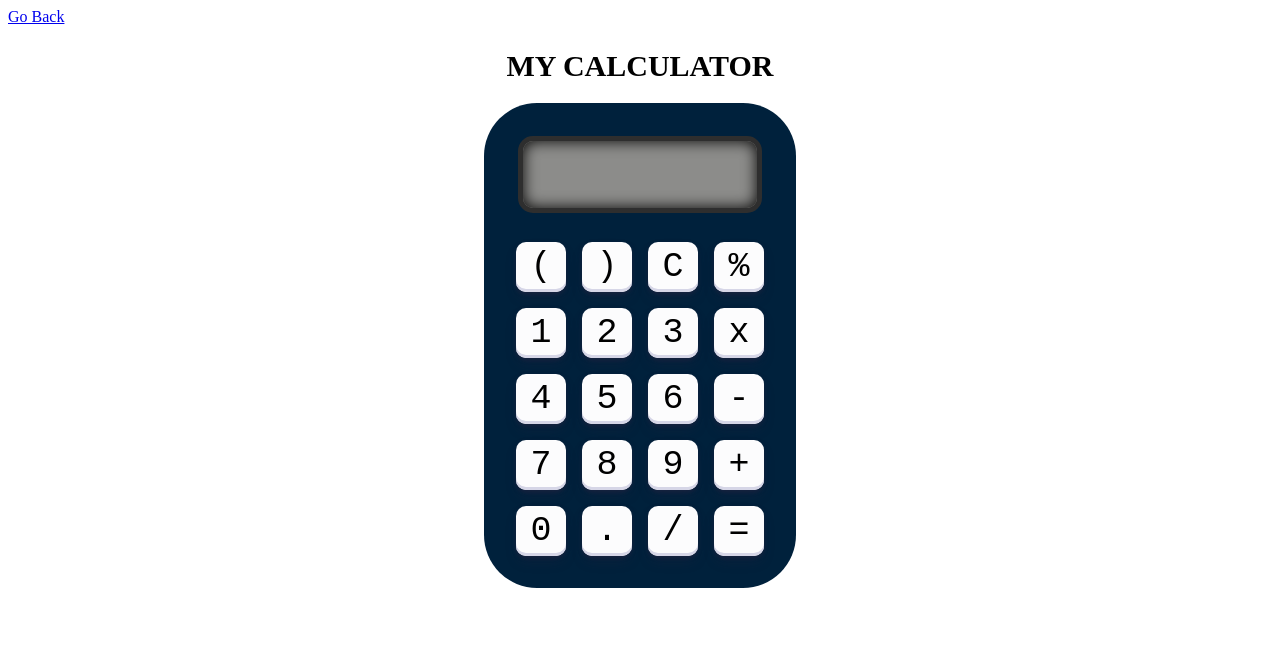
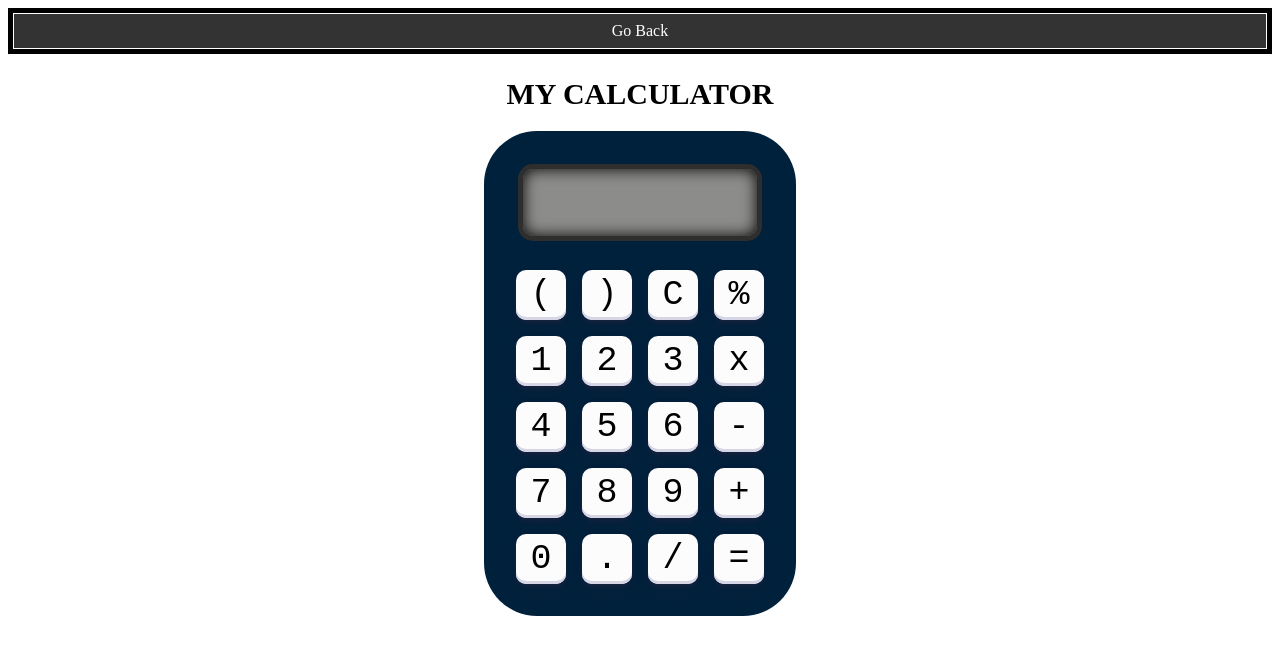
Before and after one commit to shrag13/calculatorr, a plain HTML site: page index.html in a window 1280 px wide. Drawn offline with Linux system fonts and the light colour scheme.

Commit message:
Update calculator.css

```diff
--- a/calculator.css
+++ b/calculator.css
@@ -1,3 +1,27 @@
+nav{
+  display: flex;
+  gap: 0.5rem;
+  background-color: rgb(0, 0, 0);
+  padding: 5px;
+}
+a{
+  flex: 1;
+  background-color: #333;
+  color: #fff;
+  border: 1px solid;
+  padding: 0.5rem;
+  text-align: center;
+  text-decoration: none;
+  transition: all 1.2s ease-out;
+}
+a:hover,
+a:focus {
+  background-color: #fff;
+  color: #333;
+}
+li{
+  font-family:'Times New Roman', Times, serif;
+}
 .container {
     text-align: center;
     margin-top: 23px;
```
